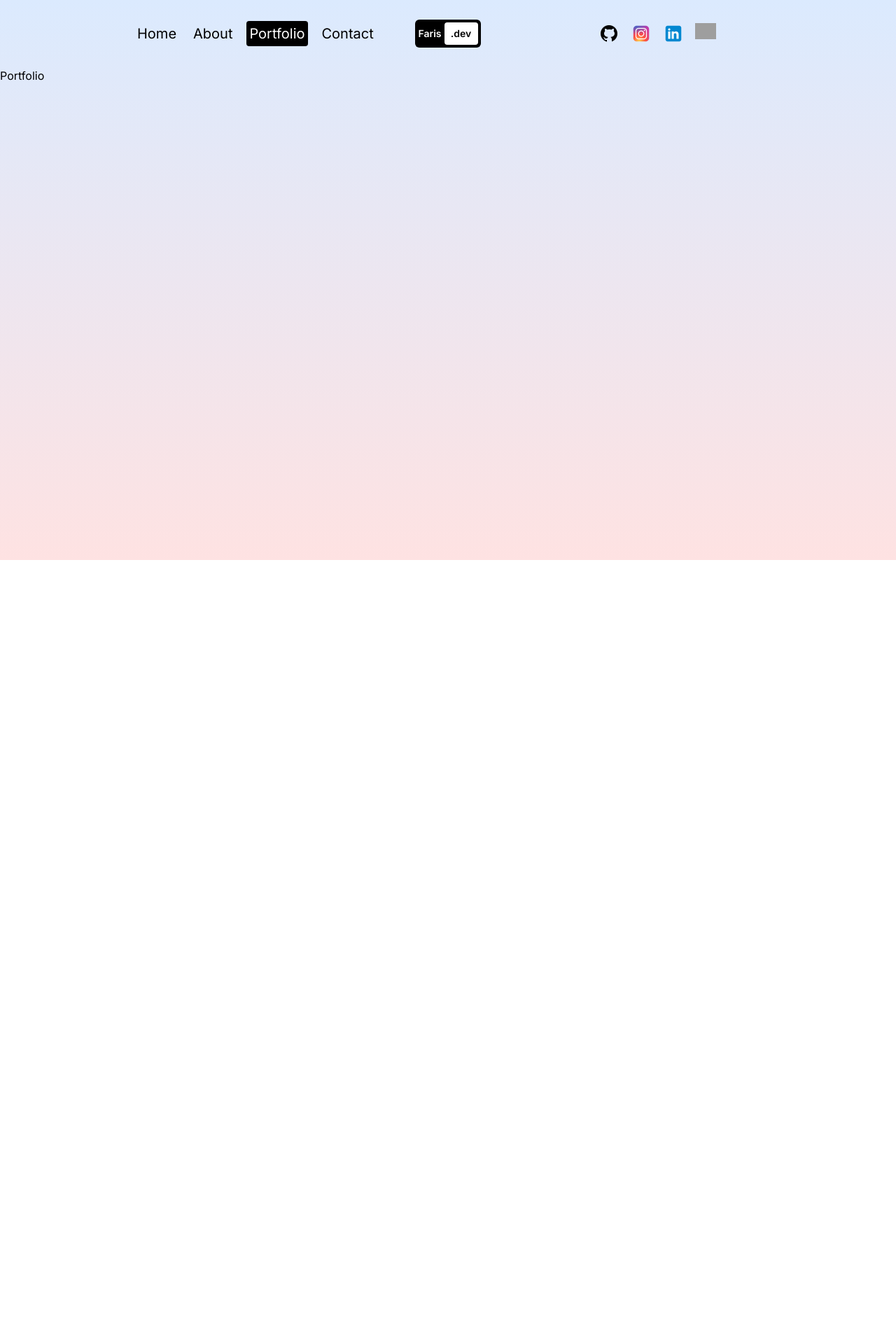
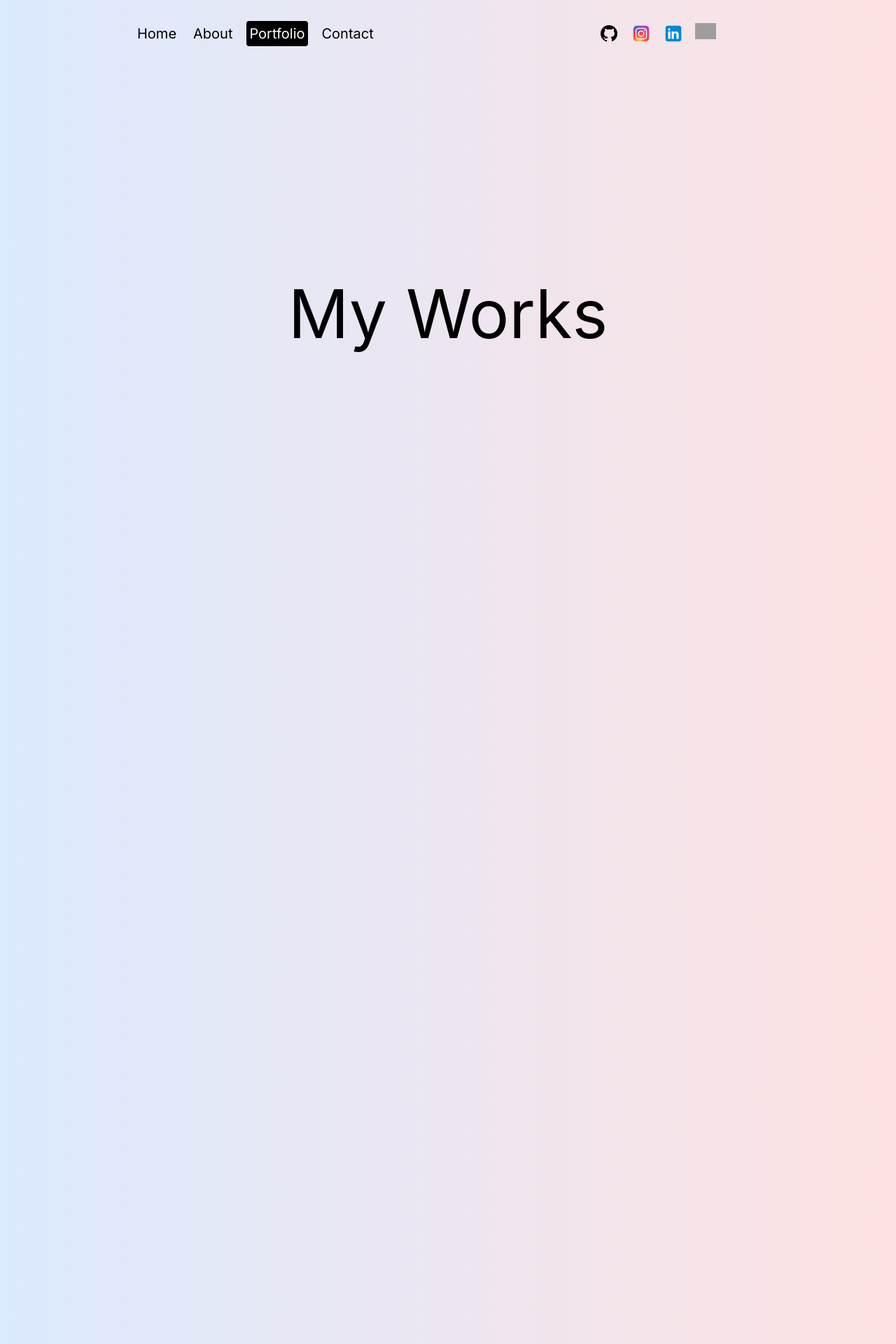
Before and after one commit to Faristp7/faris-portfolio, a Next.js app: page /portfolio in a window 1280 px wide. Shown: the top 1920 px of the page at 70% size. Before the commit the page ends 800 px from the top, so only its background shows below. Built offline with nearby package versions, Linux system fonts and the light colour scheme; grey boxes are pictures that could not be loaded.

Commit message:
portfolio completed

```diff
--- a/src/Data/Data.ts
+++ b/src/Data/Data.ts
@@ -21,6 +21,7 @@ export const skills = [
   "Framer motion",
   "NextJS",
   "React JS",
+  "Redux",
   "NodeJS",
   "expressJS",
   "MongoDB",
@@ -46,3 +47,22 @@ export const jobData = [
     jobCompany: "Self-Employed",
   },
 ];
+
+export const myWorks = [
+  {
+    id: 1,
+    title: "Bizzbuddy",
+    desc: "Bizzbuddy: Business social app for networking, growth. Users connect, share updates, collaborate, fostering a thriving community. Aims to empower entrepreneurs, spur business growth",
+    img: "/bizzbuddy.png",
+    link: "https://github.com/Faristp7/Bizzbuddy",
+    color: "from-blue-100 to-red-100",
+  },
+  {
+    id: 2,
+    title: "Audio",
+    desc: "Audio: E-commerce site for browsing, purchasing products. User-friendly interface, secure payments. Features account creation, order tracking, filtered product views, category sorting, etc.",
+    img: "/page_icon.png",
+    link: "https://github.com/Faristp7/Audio",
+    color: "from-blue-100 to-red-100",
+  },
+];
--- a/src/app/portfolio/page.tsx
+++ b/src/app/portfolio/page.tsx
@@ -1,9 +1,95 @@
-import React from 'react'
+"use client";
+
+import { myWorks } from "@/Data/Data";
+import { motion, useScroll, useTransform } from "framer-motion";
+import Image from "next/image";
+import Link from "next/link";
+import { useRef } from "react";
 
 export default function Portfolio() {
+  const ref = useRef<HTMLDivElement>(null);
+
+  const { scrollYProgress } = useScroll({ target: ref });
+  const x = useTransform(scrollYProgress, [0, 1], ["0%", "-80%"]);
+
   return (
-    <div>
-      Portfolio
-    </div>
-  )
+    <motion.div
+      className="h-full"
+      initial={{ y: "-200vh" }}
+      animate={{ y: "0%" }}
+      transition={{ duration: 1 }}
+    >
+      <div
+        className="h-[600vh] relative bg-gradient-to-r from-blue-100 to-red-100"
+        ref={ref}
+      >
+        <div className="w-screen h-[calc(100vh-6rem)] flex items-center justify-center text-8xl text-center ">
+          My Works
+        </div>
+        <div className="sticky top-0 flex h-screen gap-4 items-center overflow-hidden bg-gradient-to-r from-blue-100 to-red-100">
+          <motion.div style={{ x }} className="flex">
+            <div className="h-screen w-screen flex items-center justify-center" />
+            {myWorks.map((item) => (
+              <div
+                className={`h-screen w-screen flex items-center justify-center`}
+                key={item.id}
+              >
+                <div className="flex flex-col gap-4">
+                  <h1 className="text-xl font-bold md:text-4xl lg:text-6xl xl:text-8xl">
+                    {item.title}
+                  </h1>
+                  <div className="relative w-80 h-56 md:w-96 md:h-64 lg:w-[500px] lg:h-[350px] xl:w-[600px] xl:h-[420px]">
+                    <Image src={item.img} alt="" fill />
+                  </div>
+                  <p className="w-80 md:w96 lg:w-[500px] lg:text-lg xl:w-[600px]">
+                    {item.desc}
+                  </p>
+                  <Link
+                    href={item.link}
+                    className="flex justify-end"
+                    target="_blank"
+                  >
+                    <button className="p-2 text-sm md:p-4 md:text-md lg:p-3 lg:text-lg bg-white text-gray-600 font-semibold m-4 rounded">
+                      See Demo
+                    </button>
+                  </Link>
+                </div>
+              </div>
+            ))}
+          </motion.div>
+        </div>
+      </div>
+      <div className="w-screen h-screen flex flex-col gap-16 items-center justify-center text-center ">
+        <h1 className="text-8xl">Do you have a project?</h1>
+        <div className="relative ">
+          <Link href={"/contact"}>
+            <motion.svg
+              animate={{ rotate: 360 }}
+              transition={{ duration: 8, ease: "linear", repeat: Infinity }}
+              viewBox="0 0 300 300"
+              className="w-64 h-64 md:w-[500px] md:h-[500px] "
+            >
+              <defs>
+                <path
+                  id="circlePath"
+                  d="M 150, 150 m -60, 0 a 60,60 0 0,1 120,0 a 60,60 0 0,1 -120,0 "
+                />
+              </defs>
+              <text fill="#000">
+                <textPath xlinkHref="#circlePath" className="text-xl">
+                  Full-stack Developer | MERN Stack
+                </textPath>
+              </text>
+            </motion.svg>
+          </Link>
+          <Link
+            href="/contact"
+            className="w-16 h-16 md:w-28 md:h-28 absolute top-0 left-0 right-0 bottom-0 m-auto bg-black text-white rounded-full flex items-center justify-center"
+          >
+            Hire Me
+          </Link>
+        </div>
+      </div>
+    </motion.div>
+  );
 }
--- a/src/components/Navbar.tsx
+++ b/src/components/Navbar.tsx
@@ -70,7 +70,7 @@ export default function Navbar() {
           <NavLink link={link} key={link.title} />
         ))}
       </div>
-      <div className="md:hidden lg:flex xl:w-1/3 xl:justify-center">
+      <div className="md:hidden ">
         <Link
           href="/"
           className="text-sm bg-black rounded-md p-1 font-semibold flex items-center justify-center"
--- a/src/components/TransitionProvider.tsx
+++ b/src/components/TransitionProvider.tsx
@@ -9,7 +9,7 @@ export default function TransitionProvider({ children }: any) {
     const pathName = usePathname()
   return (
     <AnimatePresence mode="wait">
-      <div key={pathName} className="w-screen h-screen bg-gradient-to-b from-blue-100 to-red-100">
+      <div key={pathName} className="w-screen h-screen bg-gradient-to-r from-blue-100 to-red-100">
         <motion.div
           className="h-screen w-screen fixed bg-black rounded-b-[100px] z-40"
           animate={{ height: "0vh" }}
```
Also changed, not shown: public/bizzbuddy.png (added), public/page_icon.png (added).
